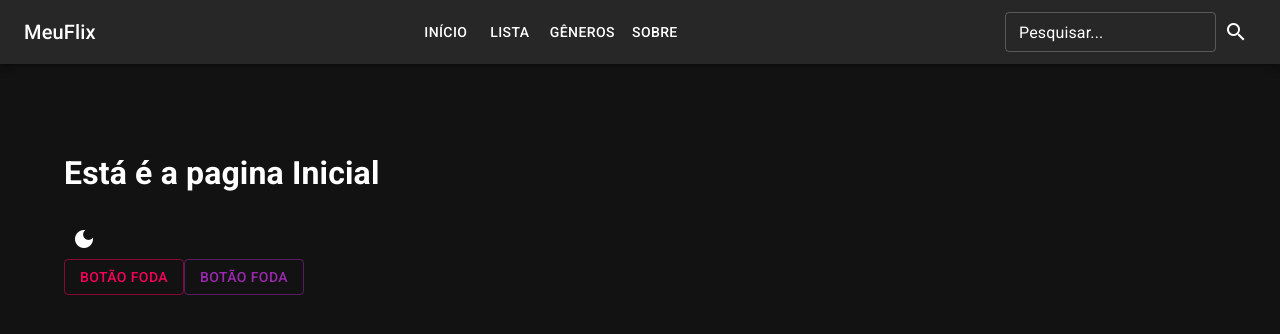
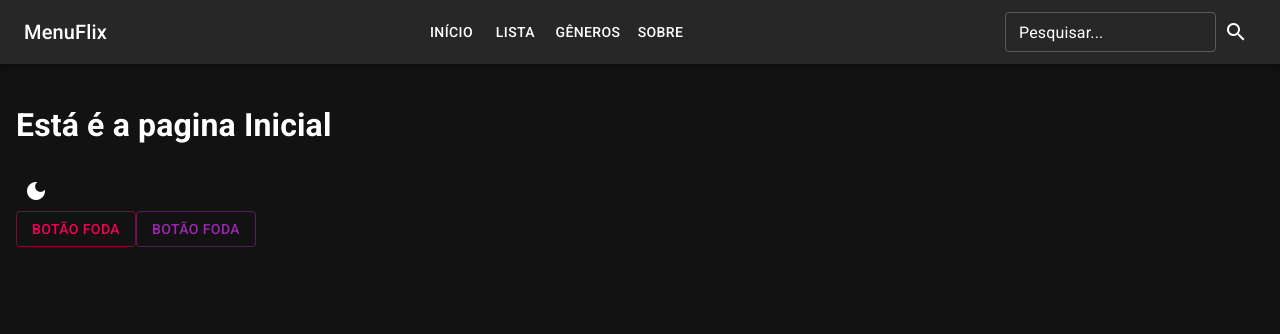
Before and after one commit to emersonv25/app-react-ts-mui, a React (Vite) app: page / in a window 1280 px wide. Shown: the top 334 px of the page. Built offline with nearby package versions, Linux system fonts and the light colour scheme.

Commit message:
renderizar botão com map list

```diff
--- /dev/null
+++ b/src/shared/@types/menu.ts
@@ -0,0 +1,4 @@
+export type Menu ={
+    name: String,
+    path: String
+}
--- a/src/shared/components/navbar/MenuDrawer.tsx
+++ b/src/shared/components/navbar/MenuDrawer.tsx
@@ -1,9 +1,12 @@
 import { Button, Divider, Drawer, Icon, IconButton, Stack, Typography } from "@mui/material"
 import { Box } from "@mui/system"
 import { useState } from "react"
+import { Menu } from "../../@types/menu"
 
-export const MenuDrawer = () => {
-
+type MenuDrawerProps = {
+    menus: Menu[]
+}
+export const MenuDrawer = (props: MenuDrawerProps) => {
     const [isDrawerOpen, setIsDrawerOpen] = useState(false);
     return (
         <>
@@ -18,20 +21,11 @@ export const MenuDrawer = () => {
                         <Typography variant='h6'>MeuFlix</Typography>
                     </Box>
                     <Divider></Divider>
-                    <Box p={2}  role='presentation'>
+                    <Box p={2} role='presentation'>
                         <Stack>
-                            <Button color='inherit' href='/'>
-                                Início
-                            </Button>
-                            <Button color='inherit'>
-                                Lista
-                            </Button>
-                            <Button color='inherit'>
-                                Gêneros
-                            </Button>
-                            <Button color='inherit' href='/about'>
-                                Sobre
-                            </Button>
+                            {
+                                props.menus.map((menu, key) => <Button key={key}  color='inherit' href={`${menu.name}`}>{menu.name}</Button>)
+                            }
                         </Stack>
                     </Box>
                 </Drawer>
--- a/src/shared/components/navbar/NavBar.tsx
+++ b/src/shared/components/navbar/NavBar.tsx
@@ -2,12 +2,18 @@
 import { AppBar, Box, Button, Icon, IconButton, InputAdornment, TextField, Toolbar, Typography } from '@mui/material'
 import { Stack } from '@mui/system';
 import { useState } from 'react';
+import { Menu } from '../../@types/menu';
 import { MenuDrawer } from './MenuDrawer';
 
 type NavbarProps = {
     children: React.ReactNode
 }
-
+const menus : Menu[] = [
+    {name: 'Início', path: '/'},
+    {name: 'Lista', path: '/'},
+    {name: 'Gêneros', path: '/'},
+    {name: 'Sobre', path: '/about'},
+]
 export const NavBar: React.FC<NavbarProps> = ({ children }) => {
     const [searchDisplay, setSearchDisplay] = useState(false);
     return (
@@ -15,25 +21,16 @@ export const NavBar: React.FC<NavbarProps> = ({ children }) => {
             <Box width="100%">
                 <AppBar position='static'>
                     <Toolbar>
-                        <MenuDrawer />
+                        <MenuDrawer menus = {menus}/>
 
                         <Typography variant='h6' mr='auto' style={{ flexGrow: 0, justifyContent: 'start' }}>
-                            MeuFlix
+                            MenuFlix
                         </Typography>
 
                         <Stack direction="row" style={{ flexGrow: 1, justifyContent: 'center' }} display={{ xs: 'none', md: 'flex' }}>
-                            <Button color='inherit' href='/'>
-                                Início
-                            </Button>
-                            <Button color='inherit'>
-                                Lista
-                            </Button>
-                            <Button color='inherit'>
-                                Gêneros
-                            </Button>
-                            <Button color='inherit' href='/about'>
-                                Sobre
-                            </Button>
+                            {
+                                menus.map((menu, key) => <Button key={key} color='inherit' href={`${menu.name}`}>{menu.name}</Button> )
+                            }
                         </Stack>
 
                         <Box display={{ xs: 'none', md: 'flex' }}>
@@ -66,7 +63,7 @@ export const NavBar: React.FC<NavbarProps> = ({ children }) => {
                     </Toolbar>
                 </AppBar>
             </Box>
-            <Box p={{ xs: 4, md: 8 }}>
+            <Box p={{ xs: 2}}>
                 {children}
             </Box>
         </>
```
